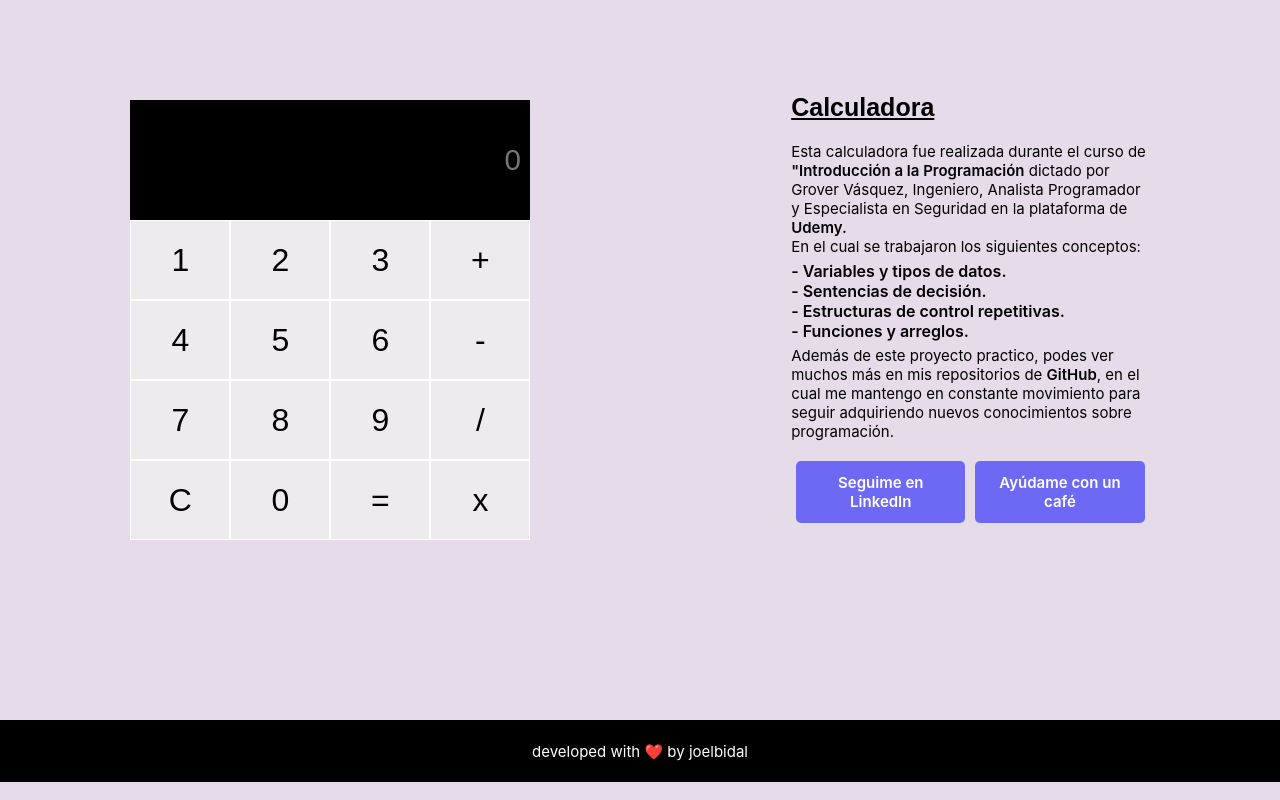
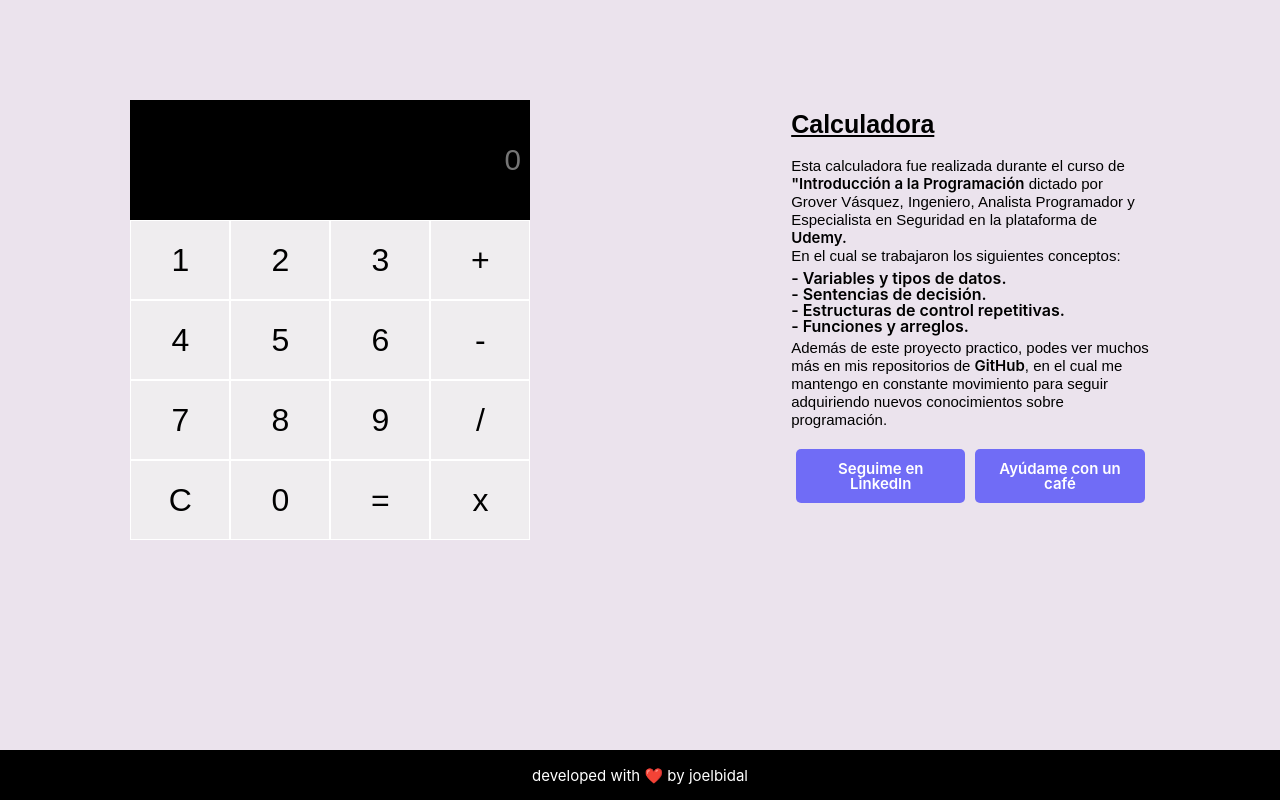
Before and after one commit to JoelBidal/calculadora, a plain HTML site: page index.html in a window 1280 px wide. Drawn offline with Linux system fonts and the light colour scheme.

Commit message:
segundo commit "Calculadora"

```diff
--- /dev/null
+++ b/css/reset.css
@@ -0,0 +1,74 @@
+html, body, div, span, applet, object, iframe,
+h1, h2, h3, h4, h5, h6, p, blockquote, pre,
+a, abbr, acronym, address, big, cite, code,
+del, dfn, em, img, ins, kbd, q, s, samp,
+small, strike, strong, sub, sup, tt, var,
+b, u, i, center,
+dl, dt, dd, ol, ul, li,
+fieldset, form, label, legend,
+table, caption, tbody, tfoot, thead, tr, th, td,
+article, aside, canvas, details, embed,
+figure, figcaption, footer, header, hgroup,
+menu, nav, output, ruby, section, summary,
+time, mark, audio, video {
+  margin: 0;
+	padding: 0;
+	border: 0;
+	font-size: 100%;
+	font: inherit;
+	vertical-align: baseline;
+}
+
+
+
+/* HTML5 display-role reset for older browsers */
+
+article, aside, details, figcaption, figure,
+footer, header, hgroup, menu, nav, section {
+	display: block;
+}
+
+body {
+	line-height: 1;
+}
+
+ol, ul {
+	list-style: none;
+}
+
+blockquote, q {
+	quotes: none;
+}
+
+blockquote:before, blockquote:after,
+q:before, q:after {
+	content: '';
+	content: none;
+}
+
+table {
+	border-collapse: collapse;
+	border-spacing: 0;
+}
+
+input[type=search]::-webkit-search-cancel-button,
+input[type=search]::-webkit-search-decoration,
+input[type=search]::-webkit-search-results-button,
+input[type=search]::-webkit-search-results-decoration {
+    -webkit-appearance: none;
+    -moz-appearance: none;
+}
+
+input[type=search] {
+    -webkit-appearance: none;
+    -moz-appearance: none;
+    -webkit-box-sizing: content-box;
+    -moz-box-sizing: content-box;
+    box-sizing: content-box;
+}
+
+textarea {
+    overflow: auto;
+    vertical-align: top;
+    resize: vertical;
+}
--- a/css/styles.css
+++ b/css/styles.css
@@ -1,13 +1,5 @@
-*{
-    margin: 0;
-    padding: 0;
-    box-sizing: content-box;
-}
-
 body{
-    font-family: -apple-system, BlinkMacSystemFont, 'Segoe UI', Roboto, Oxygen, Ubuntu, Cantarell, 'Open Sans', 'Helvetica Neue', sans-serif;
-    color: #000000;
-    background-color: rgba(207, 186, 212, 0.500);
+    background-color: rgba(207, 186, 212, 0.400);
 }
 
 /* Main section */
@@ -24,14 +16,17 @@ body{
     font-size: 25px;
     text-decoration: underline;
     font-family: Arial, Helvetica, sans-serif;
+    font-weight: 600;
     color: #000000;
     padding-bottom: 20px;
 }
 
 .text-udemy p{
     font-size: 15px;
-    font-family: -apple-system, BlinkMacSystemFont, 'Segoe UI', Roboto, Oxygen, Ubuntu, Cantarell, 'Open Sans', 'Helvetica Neue', sans-serif;
+    font-family: Arial, Helvetica, sans-serif;
+    font-weight: 400;
     color: #000000;
+    line-height: 18px;
 }
 
 .text-udemy p span{
@@ -40,7 +35,11 @@ body{
 }
 
 .text-udemy ul{padding: 5px 0 5px 0;}
-.text-udemy ul li{list-style: none; font-weight: 600;}
+.text-udemy ul li{
+    list-style: none;
+    font-family: -apple-system, BlinkMacSystemFont, 'Segoe UI', Roboto, Oxygen, Ubuntu, Cantarell, 'Open Sans', 'Helvetica Neue', sans-serif;
+    font-weight: 600;
+}
 ul li:before{content:'- '}
 
 .text-udemy a{
@@ -113,10 +112,13 @@ ul li:before{content:'- '}
 
 /* Footer */
 footer{
-    height: 62px;
+    width: 100%;
+    height: 50px;
+    position: fixed;
     display: flex;
     justify-content: center;
     align-items: center;
+    bottom: 0;
     background-color:  #000000;
 }
 
--- a/index.html
+++ b/index.html
@@ -5,6 +5,7 @@
     <meta name="viewport" content="width=device-width, initial-scale=1.0">
     <title>Calculadora</title>
     <link rel="icon" type="image/png" href="imagenes/calc.png">
+    <link rel="stylesheet" href="css/reset.css">
     <link rel="stylesheet" href="css/styles.css">
 </head>
 <body>
@@ -53,5 +54,7 @@
 </section>
     <script src="js/main.js"></script>
 </body>
-<footer><span>developed with ❤️ by <a target="_blank" href="https://www.linkedin.com/in/joel-bidal-55852711b/">joelbidal</a></span></footer>
+<footer>
+    <span>developed with ❤️ by <a target="_blank" href="https://www.linkedin.com/in/joel-bidal-55852711b/">joelbidal</a></span>
+</footer>
 </html>
```
